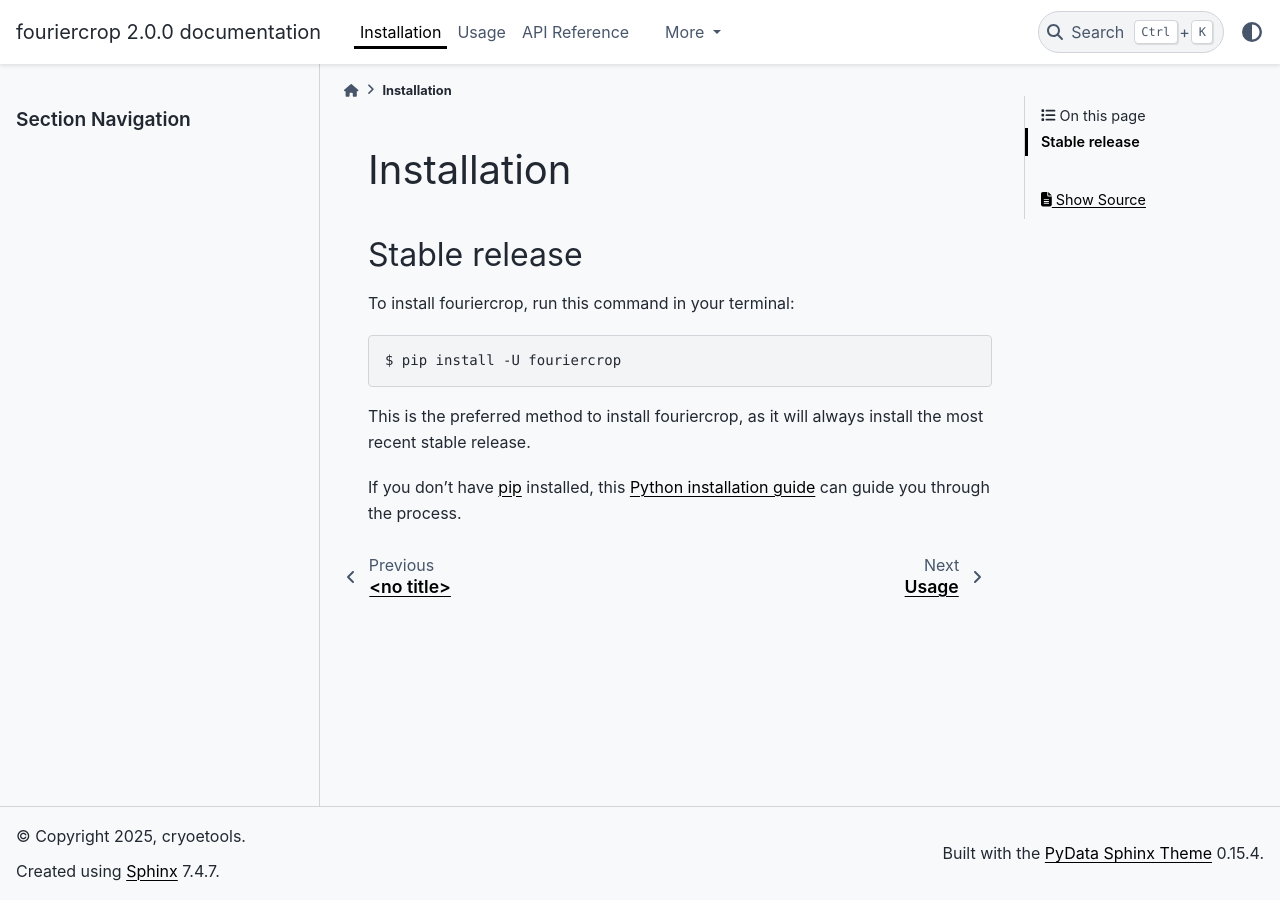
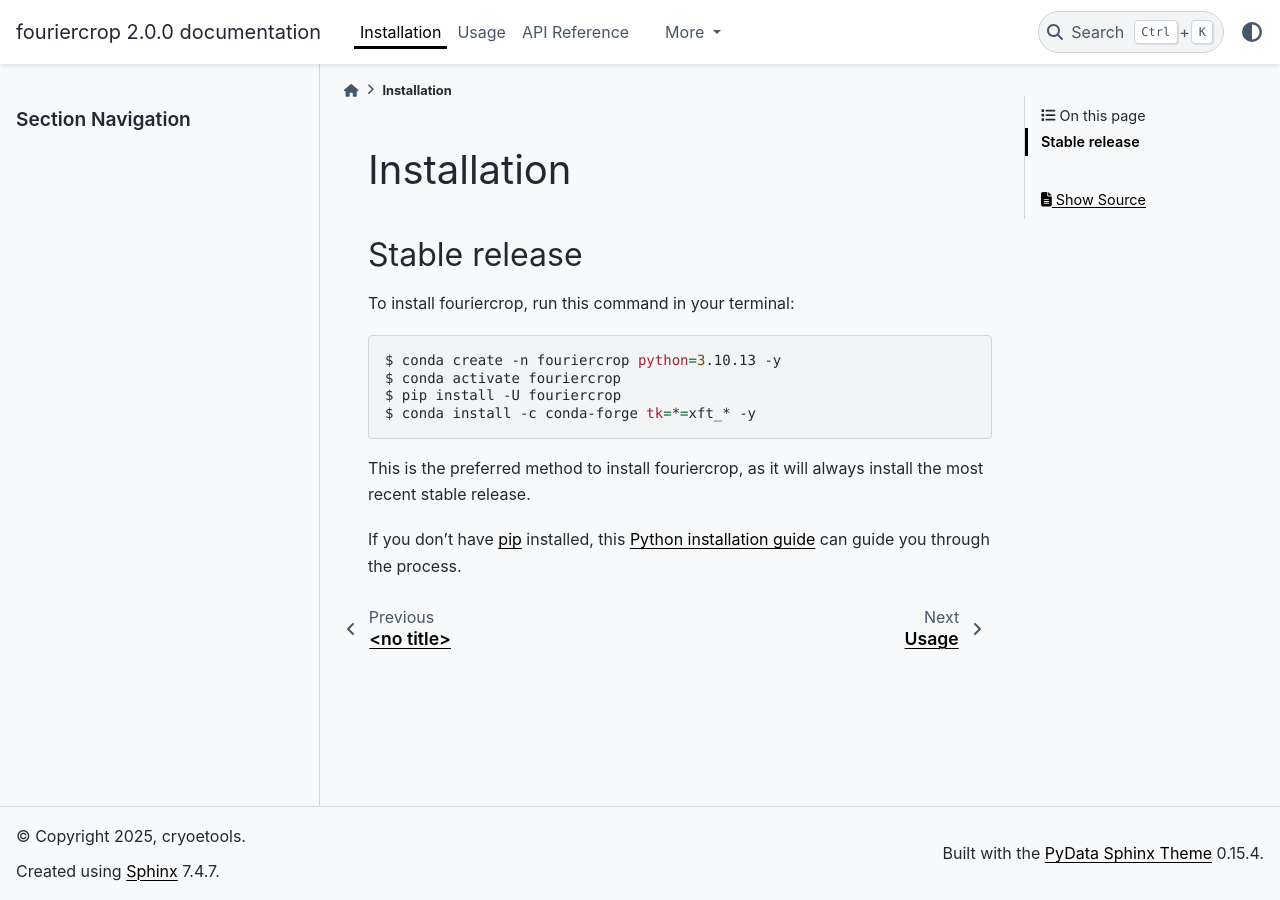
Before and after one commit to cryoetools/fouriercrop, a Sphinx documentation site: the page built from docs/installation.rst, in a window 1280 px wide. Built offline with Sphinx 7.4.7 and the PyData theme 0.15.4, drawn with Linux system fonts in a browser that asks for light colours.

Commit message:
Add GUI.

```diff
--- a/docs/installation.rst
+++ b/docs/installation.rst
@@ -12,7 +12,10 @@ To install fouriercrop, run this command in your terminal:
 
 .. code-block:: console
 
+    $ conda create -n fouriercrop python=3.10.13 -y
+    $ conda activate fouriercrop
     $ pip install -U fouriercrop
+    $ conda install -c conda-forge tk=*=xft_* -y
 
 This is the preferred method to install fouriercrop, as it will always install the most recent stable release.
 
```
Also changed, not shown: README.md (+3 -0 lines).
